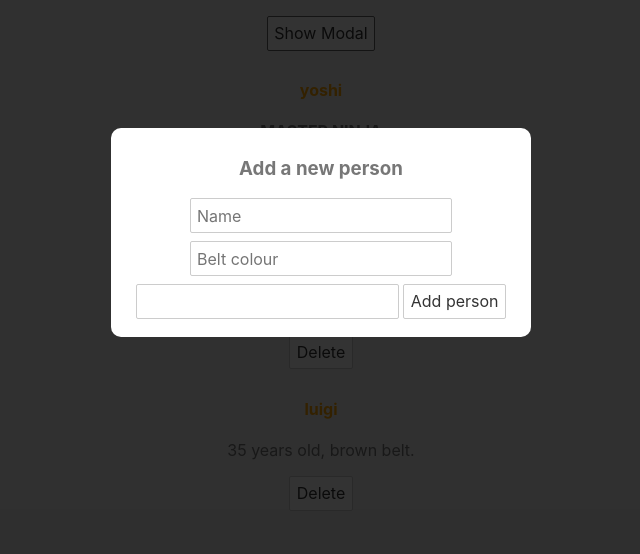
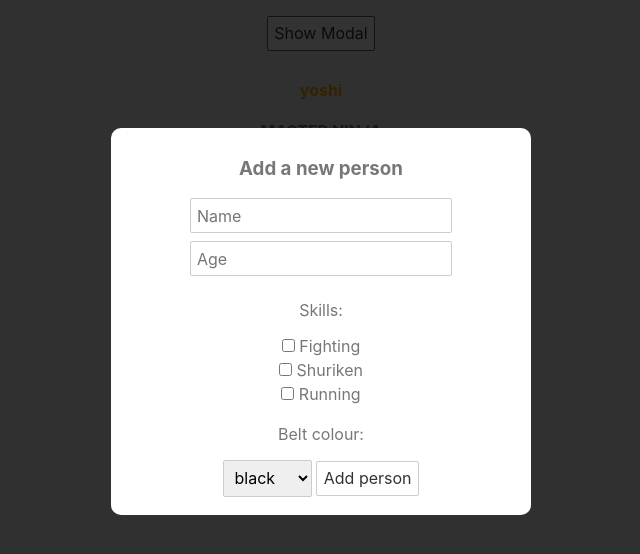
Before and after one commit to atidorfa/svtapp, a Svelte app: page / in a window 1280 px wide. Both pictures are taken after a click on the button "Show Modal". Shown: the top 554 px of the page, without its empty margins (319-959 px from the left). Built offline with nearby package versions, Linux system fonts and the light colour scheme.

Commit message:
#16 Forms part2

```diff
--- a/src/AddPersonForm.svelte
+++ b/src/AddPersonForm.svelte
@@ -2,16 +2,33 @@
     let name;
     let beltColour;
     let age;
+    // let fighting = false;
+    // let shuriken = false;
+    // let running = false;
+    let skills = [];
 
     const handleSubmit = () => {
-        console.log(name, beltColour, age)
+        console.log(name, beltColour, age, skills)
     }
 </script>
 
 <form on:submit|preventDefault={handleSubmit}>
     <input type="text" placeholder="Name" bind:value={name}>
-    <input type="text" placeholder="Belt colour" bind:value={beltColour}>
-    <input type="number" bind:value={age}>
+    <input type="number" placeholder="Age" bind:value={age}>
+    <p>Skills:</p>
+    <!-- <input type="checkbox" bind:checked={fighting}> Fighting<br>
+    <input type="checkbox" bind:checked={shuriken}> Shuriken<br>
+    <input type="checkbox" bind:checked={running}> Running<br> -->
+    <input type="checkbox" bind:group={skills} value="fighting"> Fighting<br>
+    <input type="checkbox" bind:group={skills} value="shuriken"> Shuriken<br>
+    <input type="checkbox" bind:group={skills} value="running"> Running<br>
+    <p>Belt colour:</p>
+    <select bind:value={beltColour}>
+        <option value="black">black</option>
+        <option value="orange">orange</option>
+        <option value="brown">brown</option>
+        <option value="white">white</option>
+    </select>
     <button>Add person</button>
 </form>
 
```
